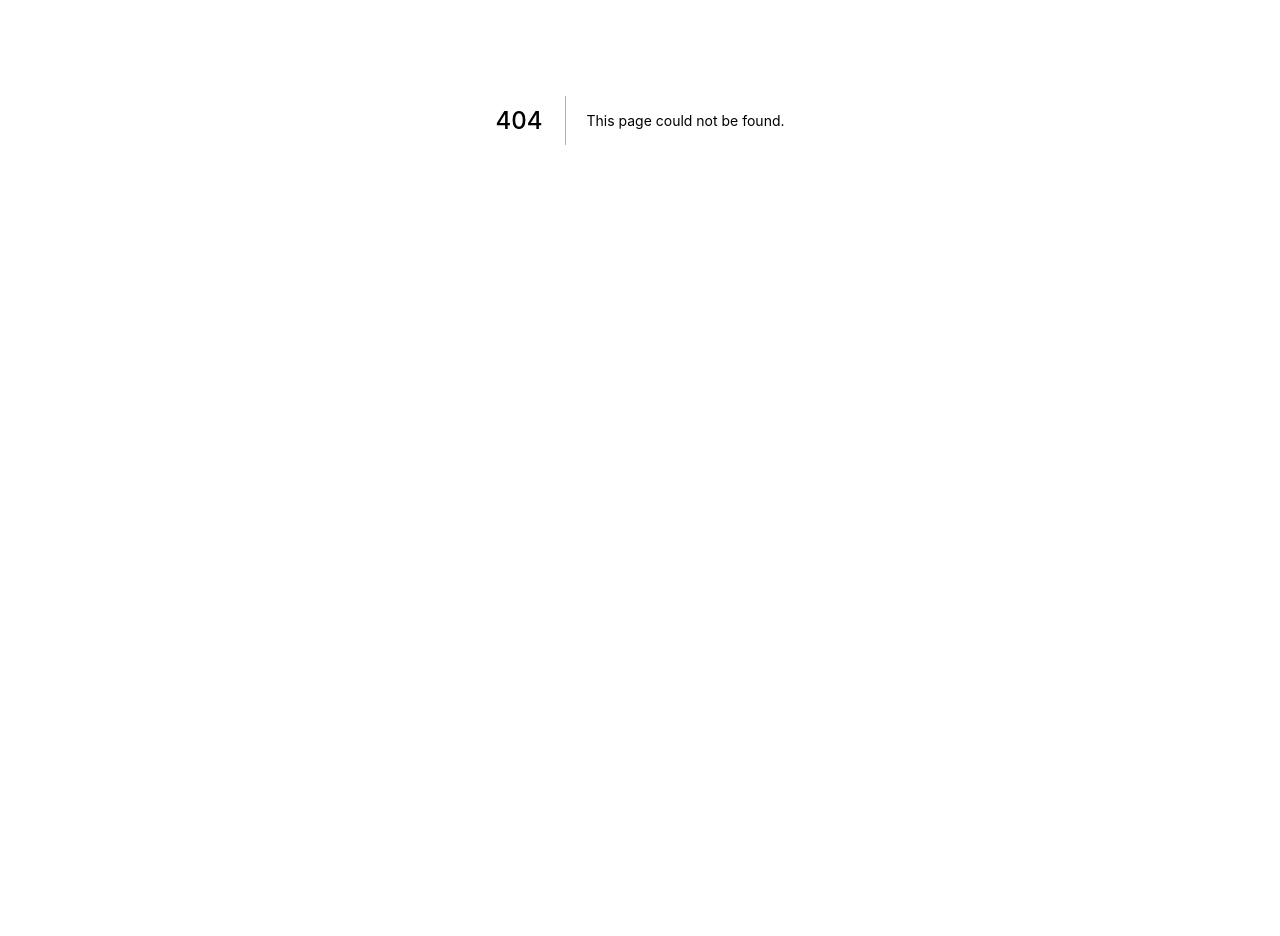
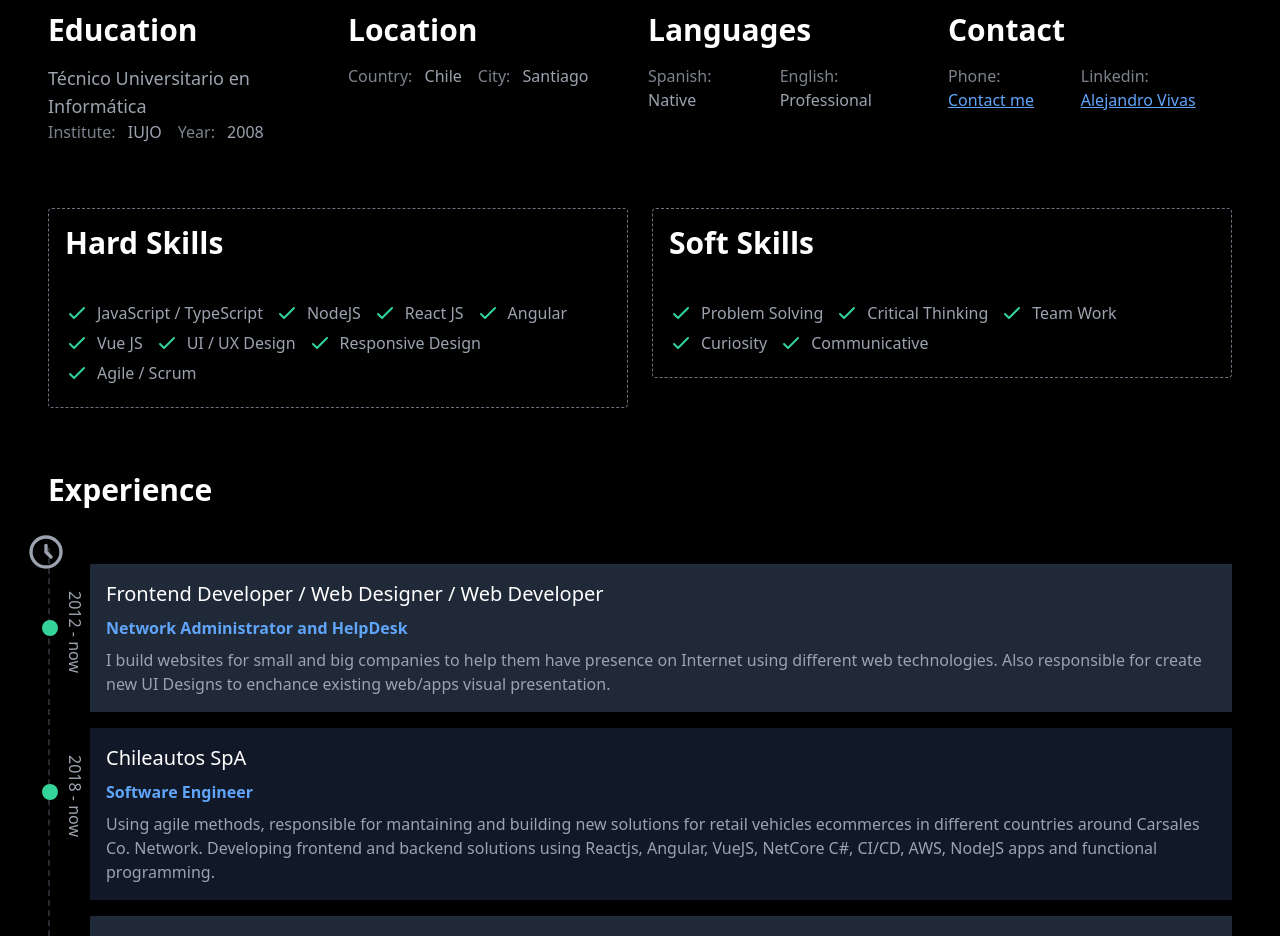
Before and after one commit to AlexSegen/nextjs-alexlab, a Next.js app: page /career in a window 1280 px wide. Before the commit this address had no page. Shown: the part 280-1216 px from the top of the page. Before the commit the page ends 800 px from the top, so only its background shows below. Built offline with nearby package versions, Linux system fonts and the light colour scheme.

Commit message:
Build career page

```diff
--- a/components/home/about.jsx
+++ b/components/home/about.jsx
@@ -17,7 +17,7 @@ const About =  () => {
             <div className="container mx-auto">
 
                 <div className="p-10 text-center">
-                    <h2 className="mb-10 text-3xl font-bold text-white md:text-5xl">Popular Frameworks</h2>
+                    <h2 className="mb-10 text-3xl font-bold text-white md:text-5xl">My favorite stacks</h2>
                     <p className="mb-4 text-gray-400">
                         I have huge experience working with <strong className="font-semibold text-white">Angular, React, VueJS and NodeJS</strong>. And I love taking care of <strong className="font-semibold text-white">UI / UX design</strong> , look and feel, user interaction and responsive behaviour.
                     </p>
--- /dev/null
+++ b/pages/career.jsx
@@ -0,0 +1,161 @@
+import Link from 'next/link';
+import { useContext } from 'react'
+
+import Layout from "../components/Layout";
+import { ConfigContext } from '../contexts/ConfigContext';
+
+const Career = () => {
+
+    const { linkedin } = useContext(ConfigContext);
+
+    return (
+        <Layout wided={true}>
+            <div className="relative p-5 overflow-hidden text-center bg-black">
+                <div className="relative z-10">
+                    <h1 className="text-4xl font-bold text-white">Professional Career</h1>
+                    <div className="flex items-center justify-center p-4 text-sm">
+                        <Link href="/">
+                            <a className="font-semibold text-gray-400 hover:text-gray-300">Home</a>
+                        </Link>
+                        <span className="mx-2 text-gray-500">/</span>
+                        <span className="font-semibold text-gray-500">Career</span>
+                    </div>
+                </div>
+                <img src="/img/coding_workspace.jpg" className="absolute top-0 w-full transform -translate-y-1/2 opacity-20" alt="cover"/>
+            </div>
+
+            <div className="container px-4 py-5 mx-auto text-gray-400 md:py-20 md:px-10 md:grid">
+
+                <div className="grid-cols-12 mb-10 md:grid">
+                    <div className="col-span-3 p-2">
+                        <h3 className="mb-2 text-xl font-semibold text-white md:mb-4 md:text-3xl">Education</h3>
+                        <p className="text-lg">Técnico Universitario en Informática</p>
+                        <div className="flex items-center justify-start">
+                            <div className="mr-4"><span className="mr-2 opacity-80">Institute:</span> IUJO</div>
+                            <div><span className="mr-2 opacity-80">Year:</span> 2008</div>
+                        </div>
+                    </div>
+                    <div className="col-span-3 p-2">
+                        <h3 className="mb-2 text-xl font-semibold text-white md:mb-4 md:text-3xl">Location</h3>
+                        <div className="flex items-center justify-start">
+                            <div className="mr-4"><span className="mr-2 opacity-80">Country:</span> Chile</div>
+                            <div><span className="mr-2 opacity-80">City:</span> Santiago</div>
+                        </div>
+                    </div>
+                    <div className="col-span-3 p-2">
+                        <h3 className="mb-2 text-xl font-semibold text-white md:mb-4 md:text-3xl">Languages</h3>
+                        <div className="flex items-center justify-start">
+                            <div className="mr-4"><span className="mr-2 opacity-80">Spanish:</span> Native</div>
+                            <div><span className="mr-2 opacity-80">English:</span> Professional</div>
+                        </div>
+                    </div>
+                    <div className="col-span-3 p-2">
+                        <h3 className="mb-2 text-xl font-semibold text-white md:mb-4 md:text-3xl">Contact</h3>
+                        <div className="flex items-center justify-start">
+                            <div className="mr-4"><span className="mr-2 opacity-80">Phone:</span> <a className="text-blue-400 underline" href="#contact">Contact me</a></div>
+                            <div><span className="mr-2 opacity-80">Linkedin:</span> <a className="text-blue-400 underline" target="_blank" href={linkedin}>Alejandro Vivas</a></div>
+                        </div>
+                    </div>
+                </div>
+
+                <div className="p-2 mb-10">
+                    <div className="block grid-cols-12 gap-6 md:grid">
+                        <div className="col-span-6 py-2">
+                            <div className="p-4 border border-gray-500 border-dashed rounded">
+                                <h3 className="mb-4 text-xl font-semibold text-white md:mb-10 md:text-3xl">Hard Skills</h3>
+                                <div>
+                                    <Skill caption="JavaScript / TypeScript"/>
+                                    <Skill caption="NodeJS"/>
+                                    <Skill caption="React JS"/>
+                                    <Skill caption="Angular"/>
+                                    <Skill caption="Vue JS"/>
+                                    <Skill caption="UI / UX Design"/>
+                                    <Skill caption="Responsive Design"/>
+                                    <Skill caption="Agile / Scrum"/>
+                                </div>
+                            </div>
+                        </div>
+
+                        <div className="col-span-6 py-2">
+                            <div className="p-4 border border-gray-500 border-dashed rounded">
+                                <h3 className="mb-4 text-xl font-semibold text-white md:mb-10 md:text-3xl">Soft Skills</h3>
+                                <div>
+                                    <Skill caption="Problem Solving"/>
+                                    <Skill caption="Critical Thinking"/>
+                                    <Skill caption="Team Work"/>
+                                    <Skill caption="Curiosity"/>
+                                    <Skill caption="Communicative"/>
+                                </div>
+                            </div>
+                        </div>
+                    </div>
+                </div>
+
+                <div className="p-2">
+                    <h3 className="mb-10 text-3xl font-semibold text-white">Experience</h3>
+
+                    <div className="relative pt-4 pl-10 mb-10 border-l-2 border-gray-600 border-opacity-50 border-dashed">
+                        <svg className="absolute w-10 h-10 -top-4 -left-6" fill="none" stroke="currentColor" viewBox="0 0 24 24" xmlns="http://www.w3.org/2000/svg"><path strokeLinecap="round" strokeLinejoin="round" strokeWidth={2} d="M12 8v4l3 3m6-3a9 9 0 11-18 0 9 9 0 0118 0z" /></svg>
+                        <ExperienceItem
+                            className="bg-gray-800"
+                            company = "Frontend Developer / Web Designer / Web Developer"
+                            period="2012 - now"
+                            rol="Network Administrator and HelpDesk"
+                            description="I build websites for small and big companies to help them have presence on Internet using different web technologies. Also responsible for create new UI Designs to enchance existing web/apps visual presentation."
+                        />
+                        <ExperienceItem
+                            className="bg-gray-900"
+                            company = "Chileautos SpA"
+                            period="2018 - now"
+                            rol="Software Engineer"
+                            description="Using agile methods, responsible for mantaining and building new solutions for retail vehicles ecommerces in different countries around Carsales Co. Network. Developing frontend and backend solutions using Reactjs, Angular, VueJS, NetCore C#, CI/CD, AWS, NodeJS apps and functional programming."
+                        />
+                        <ExperienceItem
+                            className="bg-gray-800"
+                            company = "Dotworkers Venezuela C.A."
+                            period="2012 - 2018"
+                            rol="Graphic Designer / UI Designer / Creative Department Chief"
+                            description="Responsible for designing interfaces and templates for White Labels (Web Sites and Web Apps). Design and build new product landing pages using different stacks such as PHP Laravel, VueJS,  JQuery and modern toolchain (Webpack, GulpJS, NPM)."
+                        />
+                        <ExperienceItem
+                            className="bg-gray-900"
+                            company = "LCC C.A."
+                            period="2008 - 2012"
+                            rol="Network Administrator and HelpDesk"
+                            description="Responsible for keeping a company’s computer network running seamlessly and up-to-the-minute. It also involved  more tan 50 computers systems, software applications and hardware around the company."
+                        />
+                    </div>
+                </div>
+
+            </div>
+
+        </Layout>
+     );
+}
+
+
+function Skill({caption}) {
+
+    return (
+        <span className="inline-flex items-center mr-3">
+            <svg className="inline w-6 h-6 mr-2 text-green-400" fill="none" stroke="currentColor" viewBox="0 0 24 24" xmlns="http://www.w3.org/2000/svg"><path strokeLinecap="round" strokeLinejoin="round" strokeWidth={2} d="M5 13l4 4L19 7" /></svg>
+            {caption}
+        </span>
+    )
+
+}
+
+
+function ExperienceItem({className, period, company, description, rol}){
+    return (
+    <div className={`p-4 mb-4 ${className} relative`}>
+        <span className="absolute w-4 h-4 bg-green-400 rounded-full top-14 -left-12"></span>
+        <span className="absolute transform rotate-90 -left-14 top-14">{period}</span>
+        <h4 className="mb-2 text-xl font-normal text-white">{company}</h4>
+        <p className="mb-2 text-base font-semibold text-blue-400">{rol}</p>
+        <p>{description}</p>
+    </div>
+    )
+}
+
+export default Career;
```
